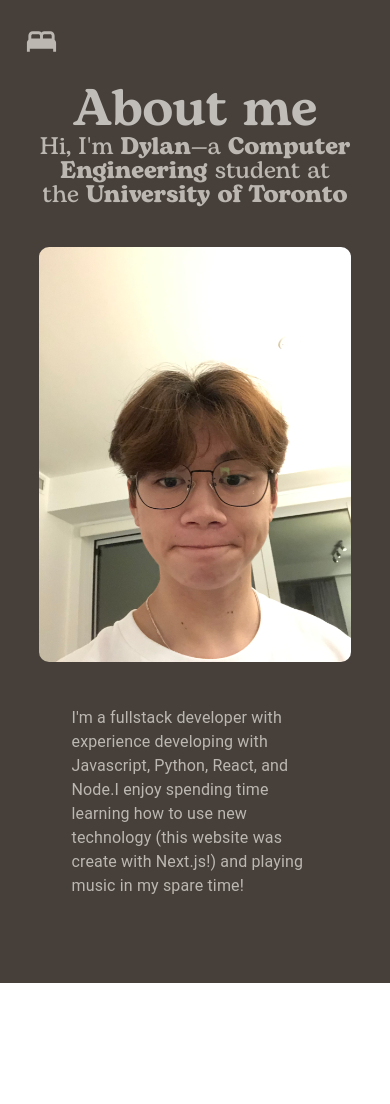
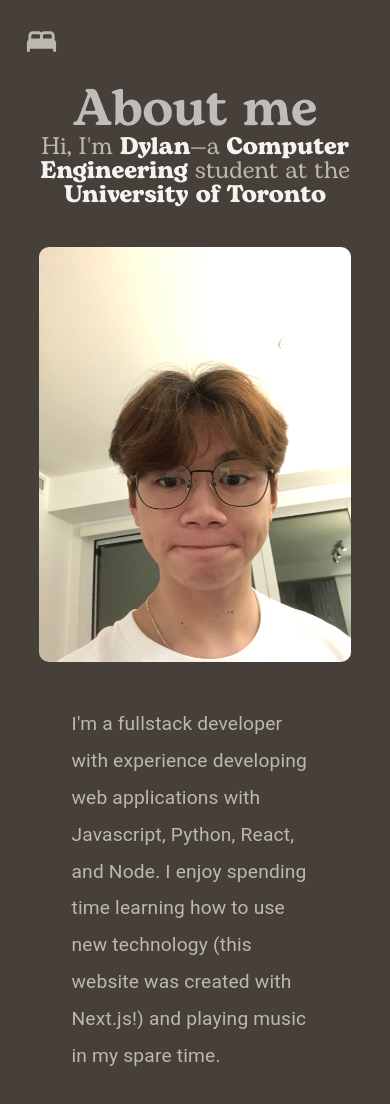
Before and after one commit to dylncheng/dc-cv, a Next.js app: page /about in a window 390 px wide. Shown: the top 1104 px of the page. Before the commit the page ends 983 px from the top, so only its background shows below. Built offline with nearby package versions, Linux system fonts and the light colour scheme.

Commit message:
new breakpoints test

```diff
--- a/pages/about/index.js
+++ b/pages/about/index.js
@@ -1,7 +1,7 @@
 import { Typography, Box, Grid } from "@mui/material";
 import { useTheme } from '@mui/material/styles';
 import { createTheme, ThemeProvider } from '@mui/material/styles';
-import { fontFamily } from "@mui/system";
+import { fontFamily, fontWeight } from "@mui/system";
 import Head from "next/head";
 import Image from "next/image";
 import me from "../../public/me.jpeg"
@@ -41,8 +41,14 @@ const theme = createTheme({
 
   theme.typography.h6 = {
     fontFamily: 'Bogart',
-    fontWeight: 400,
+    fontWeight: 300,
     fontSize: '1.5rem',
+  }
+
+  theme.typography.strong = {
+    color: '#f4f3ee',
+    fontWeight: 700,
+    fontFamily: 'Bogart'
   }
 
 const aboutObj = {
@@ -53,8 +59,8 @@ const aboutObj = {
   "As terrible and traumatizing as it was, the first thing I thought of to achieve this design was linear algebra. \n" +
   "As for the effect of exploding letters, at the time I didn't expect to be writing a log-log function to model the behaviour I wanted. \n" +
   "Nevertheless, my effort in building a pure React animation hopefully paid off. Some extra things I didn't write about: (pseudo-random position generation & animation timing)\n",
-  aboutMe: "I'm a fullstack developer with experience developing with Javascript, Python, React, and Node." +
-  "I enjoy spending time learning how to use new technology (this website was create with Next.js!) and playing music in my spare time!"
+  aboutMe: "I'm a fullstack developer with experience developing web applications with Javascript, Python, React, and Node. " +
+  "I enjoy spending time learning how to use new technology (this website was created with Next.js!) and playing music in my spare time."
 
 }
 
@@ -73,12 +79,12 @@ export default function About() {
               <Box maxWidth="80%" height="100%">
                 <Grid container rowSpacing={5} justifyContent="center">
                   <Grid container item xs={12} justifyContent='center'>
-                    <Grid container item lg={4} sm={6} xs={12} flexDirection='column' justifyContent={{xl:'center'}}>
+                    <Grid container item lg={4} sm={6} xs={12} flexDirection='column' justifyContent={{ xs:'center' }}>
                       <Grid item>
                         <Typography variant='h1' color="primary" maxHeight="fit-content">About me</Typography>
                       </Grid>
                       <Grid item>
-                        <Typography variant='h6' color="secondary" marginBottom="2.5rem" textAlign={{xs:'center', sm:'left'}}> Hi, I&apos;m <strong>Dylan</strong>—a <strong>Computer Engineering</strong> student at the <strong>University of Toronto</strong></Typography>
+                        <Typography variant='h6' color="secondary" marginBottom="2.5rem" textAlign={{xs:'center', sm:'left'}}> Hi, I&apos;m <Typography variant="strong">Dylan</Typography>—a <Typography variant="strong">Computer Engineering</Typography> student at the <Typography variant="strong">University of Toronto</Typography></Typography>
                       </Grid>
                     </Grid>
                     <Grid item xl={3} lg={4} sm={6} xs={12} textAlign="right">
@@ -88,7 +94,7 @@ export default function About() {
                   <Grid container item xl={9} xs={12} justifyContent="center">
                     <Grid item xs={9.5}>
                       {/* <Typography textAlign="center">{aboutObj.aboutThisWebsite}</Typography> */}
-                      <Typography textAlign="left" color="secondary">{aboutObj.aboutMe}</Typography>
+                      <Typography textAlign="left" color="secondary" fontSize="1.2rem" lineHeight="2.3rem">{aboutObj.aboutMe}</Typography>
                     </Grid>
 
                   </Grid>
```
